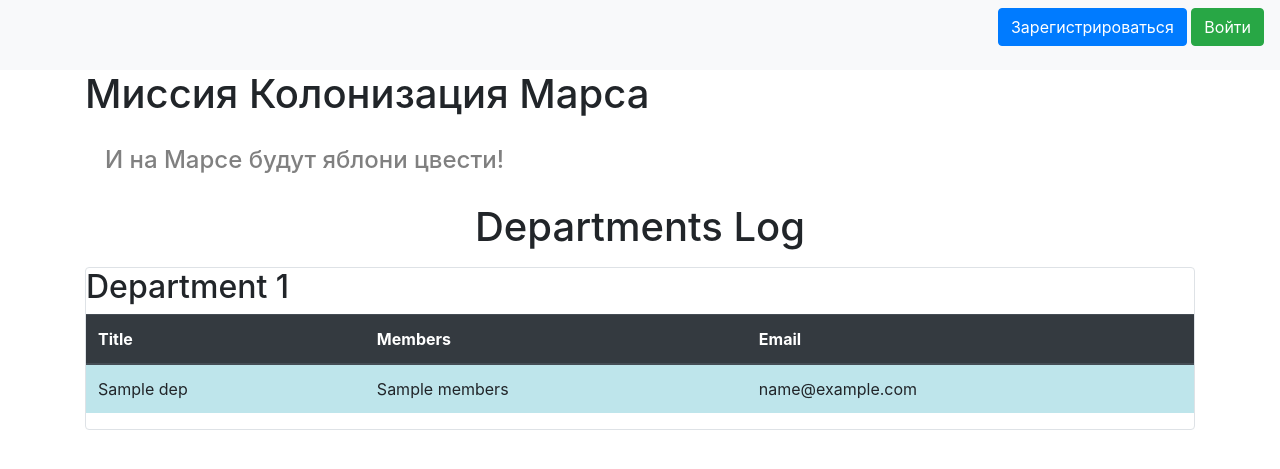
After one commit to darkstoron2/flask_sql_2, a Flask app: template templates/departments_table.html in a window 1280 px wide. The commit adds this page. Shown: the top 469 px of the page. Run offline with Flask 3, Linux system fonts and the light colour scheme; the template is opened without the code that fills it: most values are stand-ins (such as "Sample title", 1, 10 or a date in 2020); some libraries are stand-ins or nearby versions.

Commit message:
Homework

```diff
--- a/data/users.py
+++ b/data/users.py
@@ -23,6 +23,7 @@ class User(SqlAlchemyBase, UserMixin):
     hashed_password = sqlalchemy.Column(sqlalchemy.String, nullable=True)
     modified_date = sqlalchemy.Column(sqlalchemy.DateTime, default=datetime.datetime.now)
     job = orm.relationship("Jobs", back_populates="user")
+    dep = orm.relationship('Departments', back_populates='user')
 
     def set_password(self, password):
         self.hashed_password = generate_password_hash(password)
--- a/forms/add_job.py
+++ b/forms/add_job.py
@@ -8,6 +8,6 @@ class AddJobForm(FlaskForm):
     work_size = IntegerField('Продолжительность')
     collaborators = StringField('Участники')
     start_date = DateField('Начало работы')
-    end_date = DateField('Начало работы')
+    end_date = DateField('Конец работы')
     is_finished = BooleanField("Работа завершена")
     submit = SubmitField('Добавить')
--- a/main.py
+++ b/main.py
@@ -1,11 +1,13 @@
 import login as login
-from flask import Flask, render_template, make_response, request, redirect
+from flask import Flask, render_template, make_response, request, redirect, abort
 from data import db_session
+from data.departament import Departments
 from data.jobs import Jobs
 from data.news import News
 from data.users import User
 from flask_login import LoginManager, login_user, login_required, logout_user, current_user
 
+from forms.add_dep import AddDepForm
 from forms.add_job import AddJobForm
 from forms.login import LoginForm
 from forms.register import RegisterForm
@@ -14,6 +16,78 @@ app = Flask(__name__)
 app.config['SECRET_KEY'] = 'yandexlyceum_secret_key'
 login_manager = LoginManager()
 login_manager.init_app(app)
+
+
+@app.route('/departments')
+def departments_table():
+    db_sess = db_session.create_session()
+    departments = db_sess.query(Departments).all()
+    return render_template('departments_table.html', title='Departments', departments=departments)
+
+
+@app.route('/add_departments',  methods=['GET', 'POST'])
+@login_required
+def add_departments():
+    form = AddDepForm()
+    if form.validate_on_submit():
+        db_sess = db_session.create_session()
+        dep = Departments()
+        dep.title = form.title.data
+        dep.members = form.members.data
+        dep.email = form.email.data
+        current_user.dep.append(dep)
+        db_sess.merge(current_user)
+        db_sess.commit()
+        return redirect('/departments')
+    return render_template('add_dep.html', title='Добавление департамента',
+                           form=form)
+
+
+@app.route('/departments/<int:deps_id>', methods=['GET', 'POST'])
+@login_required
+def edit_departments(deps_id):
+    db_sess = db_session.create_session()
+    deps = db_sess.query(Departments).filter(Departments.id == deps_id).first()
+    if current_user.id == 1 or current_user.id == deps.chief:
+        form = AddDepForm()
+        if request.method == "GET":
+            if deps:
+                form.title.data = deps.title
+                form.members.data = deps.members
+                form.email.data = deps.email
+            else:
+                abort(404)
+        if form.validate_on_submit():
+            if deps:
+                deps.title = form.title.data
+                deps.members = form.members.data
+                deps.email = form.email.data
+                db_sess.commit()
+                return redirect('/departments')
+            else:
+                abort(404)
+        return render_template('add_dep.html',
+                               title='Редактирование департамента',
+                               form=form
+                               )
+    else:
+        abort(404)
+
+
+@app.route('/departments_delete/<int:deps_id>', methods=['GET', 'POST'])
+@login_required
+def deps_delete(deps_id):
+    db_sess = db_session.create_session()
+    deps = db_sess.query(Departments).filter(Departments.id == deps_id).first()
+    if deps.chief == current_user.id or current_user.id == 1:
+        if deps:
+            db_sess.delete(deps)
+            db_sess.commit()
+        else:
+            abort(404)
+    else:
+        abort(404)
+    return redirect('/departments')
 
 
 @app.route('/')
@@ -41,6 +115,60 @@ def add_jobs():
         return redirect('/')
     return render_template('add_job.html', title='Добавление работы',
                            form=form)
+
+
+# Капитан логин romahubbatulin01358@gmail.com пароль 1234
+@app.route('/jobs/<int:jobs_id>', methods=['GET', 'POST'])
+@login_required
+def edit_jobs(jobs_id):
+    db_sess = db_session.create_session()
+    jobs = db_sess.query(Jobs).filter(Jobs.id == jobs_id).first()
+    if current_user.id == 1 or current_user.id == jobs.team_leader:
+        form = AddJobForm()
+        if request.method == "GET":
+            if jobs:
+                form.job.data = jobs.job
+                form.work_size.data = jobs.work_size
+                form.collaborators.data = jobs.collaborators
+                form.is_finished.data = True if jobs.is_finished == 1 else False
+                form.start_date.data = jobs.start_date
+                form.end_date.data = jobs.end_date
+            else:
+                abort(404)
+        if form.validate_on_submit():
+            if jobs:
+                jobs.job = form.job.data
+                jobs.work_size = form.work_size.data
+                jobs.collaborators = form.collaborators.data
+                jobs.is_finished = form.is_finished.data
+                jobs.start_date = form.start_date.data
+                jobs.end_date = form.end_date.data
+                db_sess.commit()
+                return redirect('/')
+            else:
+                abort(404)
+        return render_template('add_job.html',
+                               title='Редактирование работы',
+                               form=form
+                               )
+    else:
+        abort(404)
+
+
+@app.route('/jobs_delete/<int:jobs_id>', methods=['GET', 'POST'])
+@login_required
+def jobs_delete(jobs_id):
+    db_sess = db_session.create_session()
+    jobs = db_sess.query(Jobs).filter(Jobs.id == jobs_id).first()
+    if jobs.team_leader == current_user.id or current_user.id == 1:
+        if jobs:
+            db_sess.delete(jobs)
+            db_sess.commit()
+        else:
+            abort(404)
+    else:
+        abort(404)
+    return redirect('/')
 
 
 @app.route('/register', methods=['GET', 'POST'])
@@ -93,7 +221,7 @@ def logout():
 @login_manager.user_loader
 def load_user(user_id):
     db_sess = db_session.create_session()
-    return db_sess.query(User).get(user_id)
+    return db_sess.get(User, user_id)
 
 
 def main():
--- /dev/null
+++ b/templates/departments_table.html
@@ -0,0 +1,42 @@
+{% extends "base.html" %}
+
+{% block content %}
+<h1><p align="center">Departments Log</p></h1>
+{% for dep in departments %}
+<div class="col-md6 border rounded">
+    <h2>Department {{loop.index}}</h2>
+    <table class="table">
+        <thead class="thead-dark">
+            <tr>
+                <th>Title</th>
+                <th>Members</th>
+                <th>Email</th>
+            </tr>
+        </thead>
+        <tbody class="table-info">
+            <tr>
+                <td>{{dep.title}}</td>
+                <td>{{dep.members}}</td>
+                <td>{{dep.email}}</td>
+            </tr>
+            {% if current_user.is_authenticated and (current_user.id == dep.chief.id or
+            current_user.id == 1) %}
+                <div>
+                    <a href="/departments/{{ dep.id }}" class="btn btn-warning">
+                        Изменить
+                    </a>
+                    <a href="/departments_delete/{{ dep.id }}" class="btn btn-danger">
+                        Удалить
+                    </a>
+                </div>
+            {% endif %}
+        </tbody>
+    </table>
+</div>
+{% endfor %}
+
+{% if current_user.is_authenticated %}
+    <a href="/add_departments" class="btn btn-secondary">Добавить департамент</a>
+{% endif %}
+
+{% endblock %}
```
Also changed, not shown: data/departament.py (added, +15 -0 lines), forms/add_dep.py (added, +10 -0 lines), templates/add_dep.html (added, +37 -0 lines), templates/jobs_table.html (+11 -0 lines), db/mars_explorer.db.
